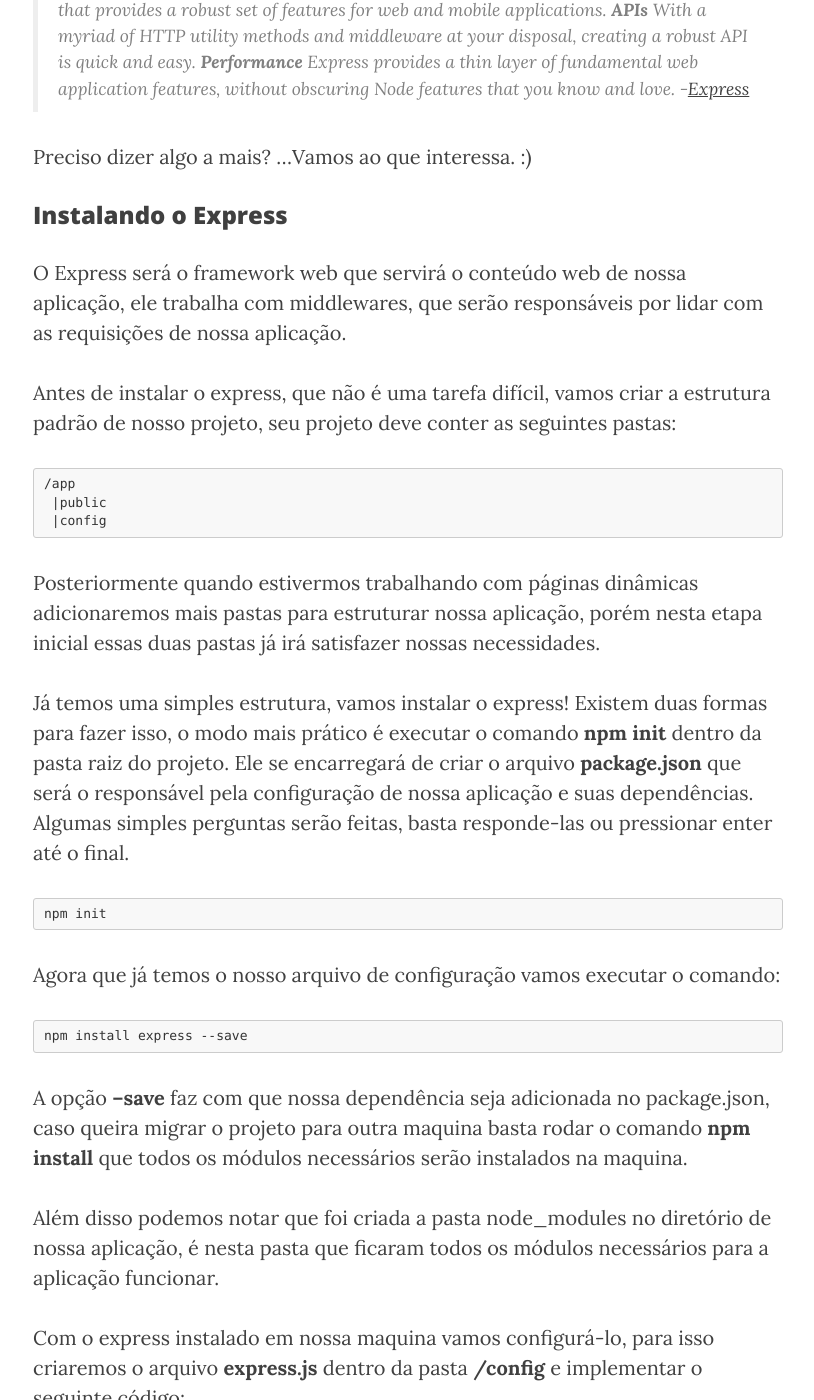
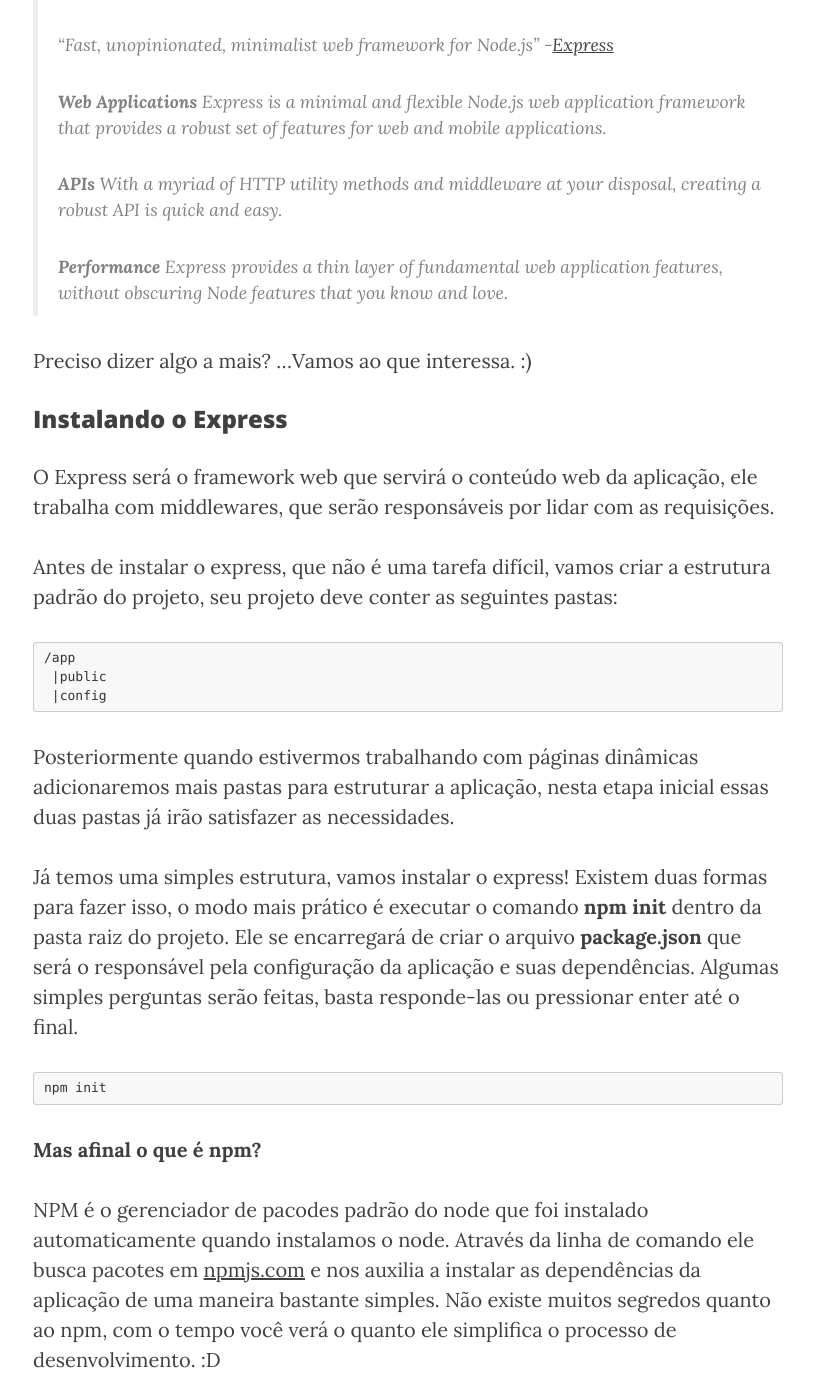
Before and after one commit to brunomilhan/brunomilhan.github.io, a Jekyll site: the page built from _posts/2015-03-14-meanStackIntro.markdown, in a window 1280 px wide and 1400 px high, scrolled down 2534 px. Shown: the whole window, without its empty margins (232-1046 px from the left). Built offline with Jekyll 4.4.1, drawn with Linux system fonts in a browser that asks for light colours; nearby versions of some CDN libraries; Markdown is read by kramdown in place of the engine named in the settings; comment, search, counter and statistics services are not loaded; some of the changed text lies outside the part shown.

Commit message:
fix grammar

````diff
--- a/_posts/2015-03-14-meanStackIntro.markdown
+++ b/_posts/2015-03-14-meanStackIntro.markdown
@@ -9,19 +9,23 @@ header-img: "img/home-bg.jpg"
 
 Olá;
 
-Neste primeiro post sobre MEAN Stack vamos ver o básico necessário para construirmos um backend simples utilizando o [Node.js](https://nodejs.org/)  e o framework [Express](http://expressjs.com/). No final deste post você será capaz de criar um servidor web de páginas estáticas.
+Neste primeiro post sobre MEAN Stack veremos o básico necessário para construirmos um backend simples utilizando o [Node.js](https://nodejs.org/)  e o framework [Express](http://expressjs.com/). No final deste post você será capaz de criar um servidor web de páginas estáticas.
 
-Sempre que possível postarei um novo tópico aprofundando nesta assunto, o objetivo desta série de posts é no final termos desenvolvido uma aplicação para encontrar animais de estimação perdidos.
+Sempre que possível postarei um novo tópico aprofundando neste assunto, o objetivo desta série de posts é apresetar a stack desenvolvendo uma aplicação para encontrar animais de estimação perdidos.
 
-## Vamos ao que interessa...###
+<a href="#">
+    <img src="{{ site.baseurl }}/img/shutup-meme.jpg" alt="meme">
+</a>
+Vamos ao que interessa! :)
+
 
 ## Node.js ##
 
- Nada melhor para apresentar o Node que a própria documentação que pode ser encontrada em seu website:
+ Nada melhor para apresentar o Node que a própria documentação encontrada em seu website:
 
 > "Node.js® is a platform built on Chrome's JavaScript runtime for easily building fast, scalable network applications. Node.js uses an event-driven, non-blocking I/O model that makes it lightweight and efficient, perfect for data-intensive real-time applications that run across distributed devices." - [Node.js](https://nodejs.org/)
 
-Trabalhei com o nodejs durante um ano na Unify desenvolvendo o projeto Ansible ([Circuit](https://www.yourcircuit.com/)), por experiência posso dizer que ele é um backend muito poderoso e flexível ainda mais quando utilizado juntamente com o [Angular](https://angularjs.org/) para construir um [SPA](http://en.wikipedia.org/wiki/Single-page_application).
+Trabalhei com o nodejs na Unify desenvolvendo o projeto Ansible ([Circuit](https://www.yourcircuit.com/)), por experiência posso dizer que ele é um backend muito poderoso e flexível ainda mais quando utilizado juntamente com o [Angular](https://angularjs.org/) para construir um [SPA](http://en.wikipedia.org/wiki/Single-page_application).
 
 ###Instalando o NodeJS###
 
@@ -39,55 +43,61 @@ http.createServer(function (req,res){
 }).listen(3000, '127.0.0.1');
 ```
 
-Este pequeno trecho de código não tem muito segredo, mas já é interessante para observarmos com o node funciona.
+Este pequeno trecho de código não tem muito segredo, mas já é interessante para observarmos como node funciona.
 Primeiramente declaramos que iremos utilizar o módulo http do node e posteriormente utilizamos essa variável para criar um simples servidor de http que escutará em localhost na porta 3000.
 
 Para testar acesse http://localhost:3000 de sua maquina, se a instalação foi efetuada com sucesso e você verá a mensagem *Hello world nodejs*.
 
-Apesar do node por si só já possuir a capacidade de servir o conteúdo web, este por si só é muito limitado e para suprir esse problema utilizaremos o famework Express.
+Apesar do node por si só já possuir a capacidade de servir o conteúdo web, veremos adiante nos próximos posts que ele é muito limitado e para suprir esse problema utilizaremos o famework Express.
 
 ##Express##
 
-Vamos ver o que o website do Express diz a respeito de si...
+Vamos ver o que o website do Express diz a respeito de si:
 
-> "Fast, unopinionated, minimalist web framework for Node.js"
+> "Fast, unopinionated, minimalist web framework for Node.js" -[Express](http://expressjs.com/)
 >
 **Web Applications**
 Express is a minimal and flexible Node.js web application framework that provides a robust set of features for web and mobile applications.
+>
 **APIs**
 With a myriad of HTTP utility methods and middleware at your disposal, creating a robust API is quick and easy.
+>
 **Performance**
 Express provides a thin layer of fundamental web application features, without obscuring Node features that you know and love.
- -[Express](http://expressjs.com/)
 
 Preciso dizer algo a mais?  ...Vamos ao que interessa. :)
 
 ### Instalando o Express ###
 
-O Express será o framework web que servirá o conteúdo web de nossa aplicação, ele trabalha com middlewares, que serão responsáveis por lidar com as requisições de nossa aplicação.
+O Express será o framework web que servirá o conteúdo web da aplicação, ele trabalha com middlewares, que serão responsáveis por lidar com as requisições.
 
-Antes de instalar o express, que não é uma tarefa difícil, vamos criar a estrutura padrão de nosso projeto, seu projeto deve conter as seguintes pastas:
+Antes de instalar o express, que não é uma tarefa difícil, vamos criar a estrutura padrão do projeto, seu projeto deve conter as seguintes pastas:
 
     /app
      |public
      |config
 
 
-Posteriormente quando estivermos trabalhando com páginas dinâmicas adicionaremos mais pastas para estruturar nossa aplicação, porém nesta etapa inicial essas duas pastas já irá satisfazer nossas necessidades.
+Posteriormente quando estivermos trabalhando com páginas dinâmicas adicionaremos mais pastas para estruturar a aplicação, nesta etapa inicial essas duas pastas já irão satisfazer as necessidades.
 
-Já temos uma simples estrutura, vamos instalar o express! Existem duas formas para fazer isso, o modo mais prático é executar o comando **npm init** dentro da pasta raiz do projeto. Ele se encarregará de criar o arquivo **package.json** que será o responsável pela configuração de nossa aplicação e suas dependências. Algumas simples perguntas serão feitas, basta responde-las ou pressionar enter até o final.
+Já temos uma simples estrutura, vamos instalar o express! Existem duas formas para fazer isso, o modo mais prático é executar o comando **npm init** dentro da pasta raiz do projeto. Ele se encarregará de criar o arquivo **package.json** que será o responsável pela configuração da aplicação e suas dependências. Algumas simples perguntas serão feitas, basta responde-las ou pressionar enter até o final.
 
     npm init
 
-Agora que já temos o nosso arquivo de configuração vamos executar o comando:
+**Mas afinal o que é npm?**
+
+NPM é o gerenciador de pacodes padrão do node que foi instalado automaticamente quando instalamos o node. Através da linha de comando ele busca pacotes em [npmjs.com](https://www.npmjs.com/) e nos auxilia a instalar as dependências da aplicação de uma maneira bastante simples.
+Não existe muitos segredos quanto ao npm, com o tempo você verá o quanto ele simplifica o processo de desenvolvimento. :D
+
+Agora que já temos o arquivo de configuração vamos executar o comando:
 
     npm install express --save
 
-A opção **--save** faz com que nossa dependência seja adicionada no package.json, caso queira migrar o projeto para outra maquina basta rodar o comando **npm install** que todos os módulos necessários serão instalados na maquina.
+A opção **--save** faz com que a dependência seja adicionada no package.json, caso queira migrar o projeto para outra maquina basta rodar o comando **npm install** que todos os módulos necessários serão instalados na maquina.
 
-Além disso podemos notar que foi criada a pasta node_modules no diretório de nossa aplicação, é nesta pasta que ficaram todos os módulos necessários para a aplicação funcionar.
+Além disso podemos notar que foi criada a pasta **node_modules** no diretório da aplicação, é nesta pasta que ficarão todos os módulos necessários para a aplicação funcionar.
 
-Com o express instalado em nossa maquina vamos configurá-lo, para isso criaremos o arquivo **express.js** dentro da pasta **/config** e implementar o seguinte código:
+Com o express instalado vamos configurá-lo, para isso criaremos o arquivo **express.js** dentro da pasta **/config** e implementar o seguinte código:
 
 ```javascript
 var express = require('express');
@@ -112,7 +122,7 @@ Podemos notar também o uso de **app.set(*chave, valor*)**  que é utilizado par
 
 Temos também o **app.use()** tem uma utilização um pouco mais abrangente, neste exemplo estamos utilizando apenas para criar um middleware que sirvirá páginas estáticas através de **express.static(*./local*)**. Futuramente veremos que ele também servirá para efetuar as operações do http.
 
-Já temos uma função que retornará uma instancia do express, vamos utiliza-la no nosso **server.js** que criamos no inicio deste artigo, caso você já tenha criado basta copia-lo para a pasta raiz de nosso projeto, entretanto precisamos realizar algumas alterações para informar ao node que estamos utilizando o express, nosso **server.js** ficará assim:
+Já temos uma função que retornará uma instancia do express, vamos utiliza-la em **server.js** que criamos no inicio deste artigo, caso você já tenha criado basta copia-lo para a pasta raiz do projeto, entretanto precisamos realizar algumas alterações para informar ao node que estamos utilizando o express, o arquivo **server.js** ficará assim:
 
 
 ```javascript
@@ -126,7 +136,7 @@ http.createServer(app).listen(app.get('port'), function(){
 
 O que fizemos basicamente foi passar a *var app* que tem uma instância do express como argumento da função createServer do http que recebe um listener e depois passamos a porta declarada na variável ambiente do express para o listen através da função **app.get('port')**.
 
-Vamos criar um simples arquivo html dentro da pasta public para testar nosso servidor de páginas web estáticas.
+Vamos criar um simples arquivo html dentro da pasta public para testar o servidor de páginas web estáticas.
 
 ```html
 <!doctype html>
@@ -150,7 +160,7 @@ Quando penso no empenho que era configurar um servidor apache-tomcat ao trabalha
 
 O node e seu podereoso gerenciador de pacotes **npm** se encarregá de fazer todo trabalho sujo para nós! Pensando dessa maneira e a cada estudo que faço sobre essas ferramentas eu me distancio cada vez mais das ferramentas tradicionais.
 
-No próximo post adicionaremos mais funcionalidades ao nosso backend, respondendo com conteúdo dinâmico, veremos um pouco de views, templeate egine (ejs), routes...
+No próximo post adicionaremos mais funcionalidades ao backend, respondendo com conteúdo dinâmico, veremos um pouco de views, templeate egine (ejs), routes...
 
 Agradeço a você leitor, esse foi o primeiro tutorial que fiz para o público, não sou um bom escritor, mas tentarei sempre ser o mais didático possível, foi uma grande experiência poder compartilhar esse básico sobre node e express, gostei dessa ideia de escrever e com certeza escreverei algo sempre que sobrar um tempinho.
 
````
Also changed, not shown: img/shutup-meme.jpg (added).
